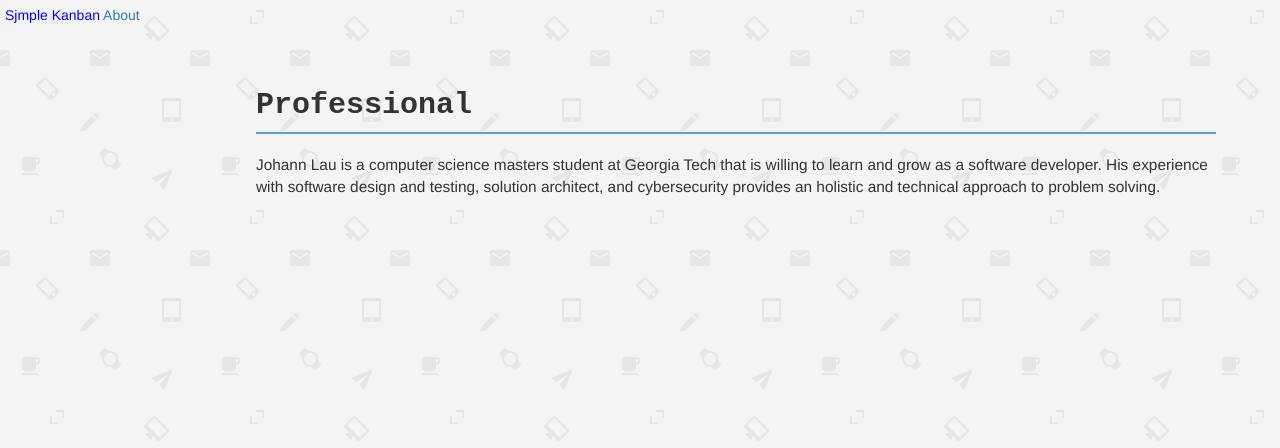
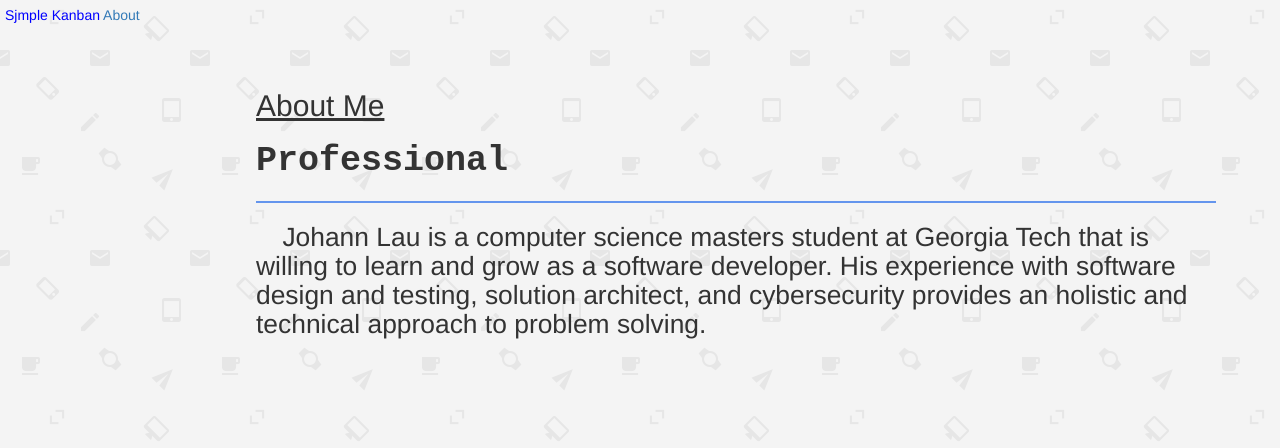
Before and after one commit to j-l5662/Kanban-Site, a Django app: page /about/ in a window 1280 px wide. Shown: the top 448 px of the page. Run offline with Django 3.2, Linux system fonts and the light colour scheme; some libraries are stand-ins or nearby versions.

Commit message:
Updated the about me page v2

```diff
--- a/home/static/home/style.css
+++ b/home/static/home/style.css
@@ -21,6 +21,7 @@
   text-align: left;
   font-family: "Courier New";
   font-weight: bold;
+  font-size: 250%;
 }
 
 hr {
--- a/templates/about/about_me.html
+++ b/templates/about/about_me.html
@@ -9,10 +9,10 @@
 {% block content %}
 {% include 'navbar.html' %}
 <div class="professional_container">
-  <h2 id="professional_id"> Professional</h2>
+  <h2><u>About Me</u></h2>
+  <h3 id="professional_id">Professional<h3>
   <hr>
-  <p id= "aboutme_p_id"> {{about_me}}</p>
-  </p>
+  <p id= "aboutme_p_id">  &emsp;{{about_me}}</p>
 </div>
 
 
```
